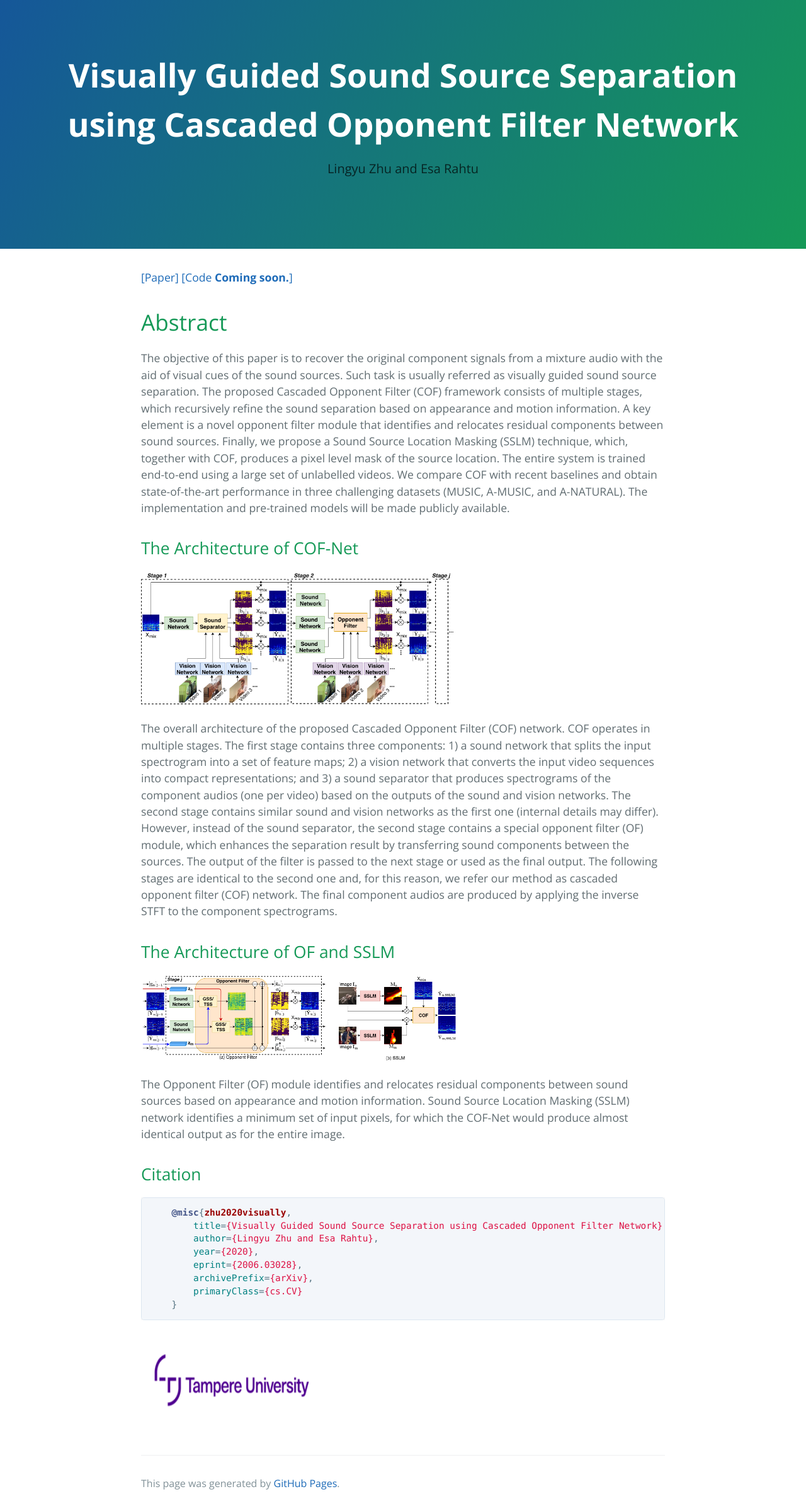
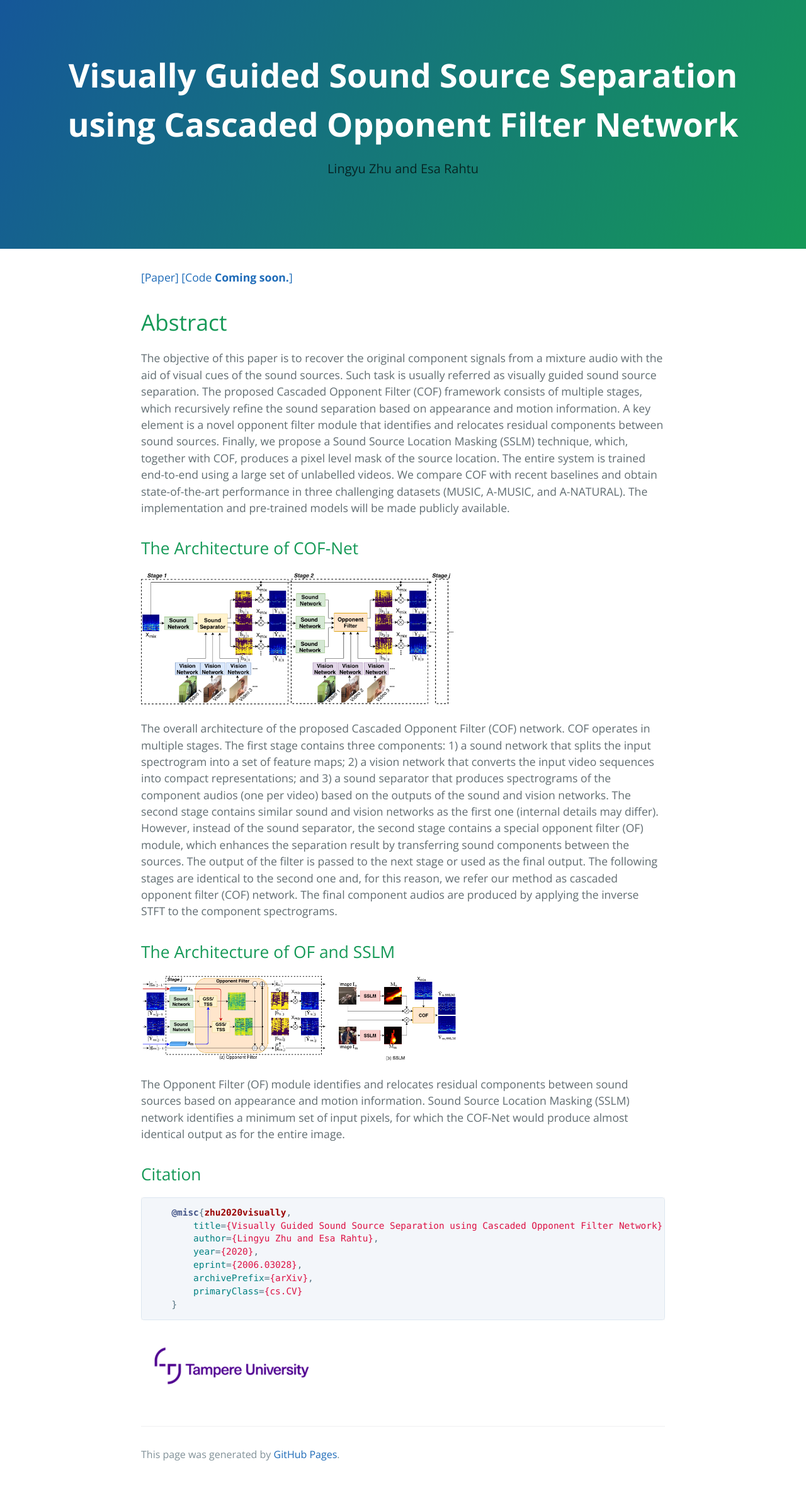
Before and after one commit to ly-zhu/ly-zhu.github.io, a Jekyll site: the page built from cof-net.md, in a window 1280 px wide. Shown: the whole page at 63% size. Built offline with Jekyll 4.4.1, drawn with Linux system fonts in a browser that asks for light colours; after the commit the page ends 2353 px from its top, so only the background shows below that.

Commit message:
tuni logo update

````diff
--- a/cof-net.md
+++ b/cof-net.md
@@ -47,5 +47,5 @@ The Opponent Filter (OF) module identifies and relocates residual components bet
     }
 ```
 
-<img src="images/logo_tau.png" width="288" height="158">
+<img src="images/logo_tau.png" width="288">
 <!-- ![Octocat](images/logo_tau.png?raw=true | width=288) -->
````
